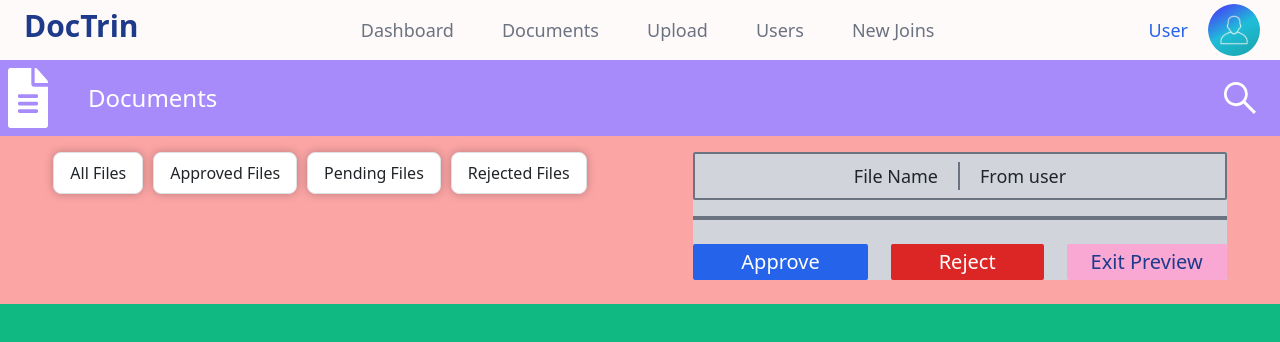
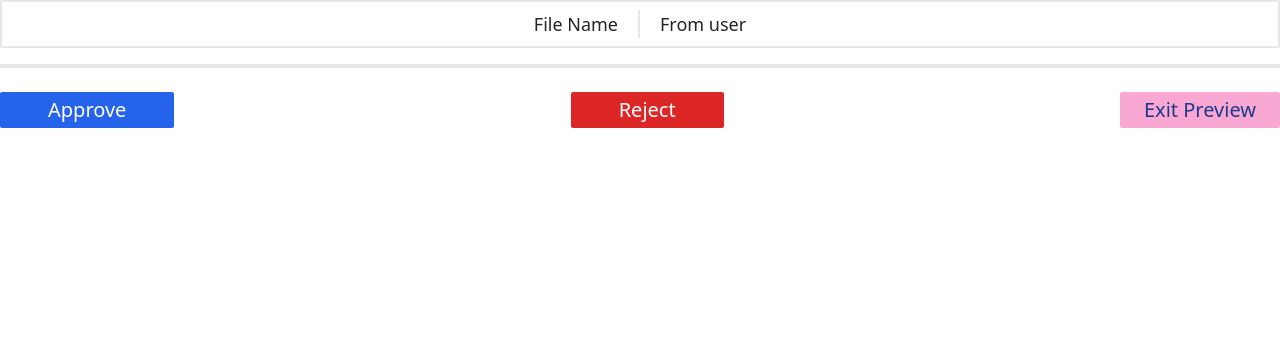
Before and after one commit to freelancercoder9/DocQ-App, a React (Create React App) app: page / in a window 1280 px wide. Shown: the top 342 px of the page. Built offline with nearby package versions, Linux system fonts and the light colour scheme; the HTML template or start-up script is replaced by a standard one.

Commit message:
modified

```diff
--- a/src/App.js
+++ b/src/App.js
@@ -49,7 +49,7 @@ import HomeSec5Free from "./components/HomeSec5Free";
 
 function App() {
   return (
-    <div className="h-full bg-green-500">
+    <div className="h-full">
       {/* <Navbar></Navbar> */}
       {/* <HomeUpload></HomeUpload> */}
       {/* <HomeSecure></HomeSecure> */}
@@ -86,14 +86,14 @@ function App() {
       {/* <ManageUsers></ManageUsers> */}
       {/* <UserSettings></UserSettings> */}
       {/* <ManageUsersHeading></ManageUsersHeading> */}
-      {/* <GrpFilesRight></GrpFilesRight> */}
+      <GrpFilesRight></GrpFilesRight>
       {/* <ManageUserList></ManageUserList> */}
       {/* <NewJoineeSearch></NewJoineeSearch> */}
       {/* <NewJoineeHeading></NewJoineeHeading> */}
       {/* <NewJoineeList></NewJoineeList> */}
       {/* <NewJoinee></NewJoinee> */}
       {/* <ManageUsersScreen></ManageUsersScreen> */}
-      <GroupFilesScreen></GroupFilesScreen>
+      {/* <GroupFilesScreen></GroupFilesScreen> */}
       {/* <RejectedFilesScreen></RejectedFilesScreen> */}
       {/* <DashboardScreen></DashboardScreen> */}
       {/* <HomePage></HomePage> */}
--- a/src/components1/GrpFilesRight.js
+++ b/src/components1/GrpFilesRight.js
@@ -2,17 +2,17 @@ import React from "react";
 
 function GrpFilesRight() {
   return (
-    <div className="  bg-gray-300">
+    <div className="">
       <div className="h-full">
-        <div className=" h-12  border-2 border-gray-500 rounded-sm  flex justify-center items-center mb-3 ">
-          <div className="border-r-2 border-gray-500 pr-5">
+        <div className=" h-12  border-2  rounded-sm  flex justify-center items-center mb-3 ">
+          <div className="border-r-2  pr-5">
             <label className="text-lg ">File Name</label>
           </div>
           <div className="pl-5">
             <label className="text-lg">From user</label>
           </div>
         </div>
-        <div className=" border-2 border-gray-500"></div>
+        <div className="flex flex-1 flex-col border-2 "></div>
 
         <div
           className=" flex justify-between items-center my-4"
--- a/src/screens/HomePage.js
+++ b/src/screens/HomePage.js
@@ -1,4 +1,4 @@
-import React, { Component } from "react";
+import React from "react";
 import HomeUploading from "../components/HomeUploading";
 import HomeSec2 from "../components/HomeSec2";
 import HomeSec5 from "../components/HomeSec5";
@@ -16,6 +16,7 @@ import HomeSec5Scan from "../components/HomeSec5Scan";
 import HomeSec5Free from "../components/HomeSec5Free";
 
 function HomePage() {
+  const custName = [1, 2, 3, 4, 5, 6];
   return (
     <div>
       <div>
@@ -69,12 +70,23 @@ function HomePage() {
         </label>
       </div>
 
-      <div className="grid grid-flow-row grid-cols-4 gap-4 p-5 my-3">
+      {/* <div className="grid grid-flow-row grid-cols-4 gap-4 p-5 my-3">
         <HomeCustName></HomeCustName>
         <HomeCustName></HomeCustName>
         <HomeCustName></HomeCustName>
         <HomeCustName></HomeCustName>
+      </div> */}
+
+      <div>
+        <ScrollMenu
+          arrowLeft={<div style={{ fontSize: "30px" }}>{" < "}</div>}
+          arrowRight={<div style={{ fontSize: "30px" }}>{" > "}</div>}
+          data={custName.map((item, index) => {
+            return <HomeCustName></HomeCustName>;
+          })}
+        ></ScrollMenu>
       </div>
+
       <div className="flex justify-around items-center">
         <HomeSec5></HomeSec5>
         <HomeSec5Scan></HomeSec5Scan>
```
